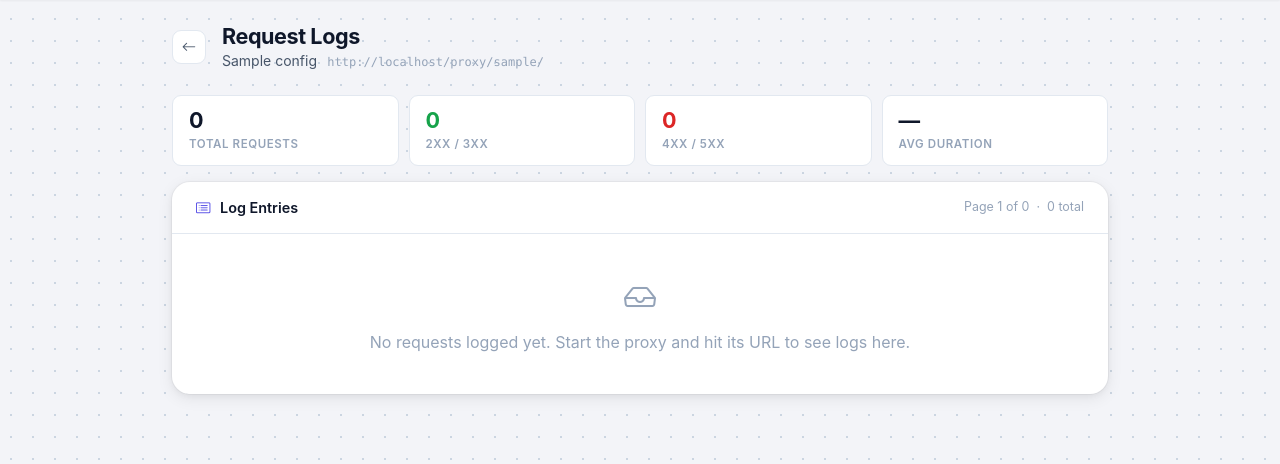
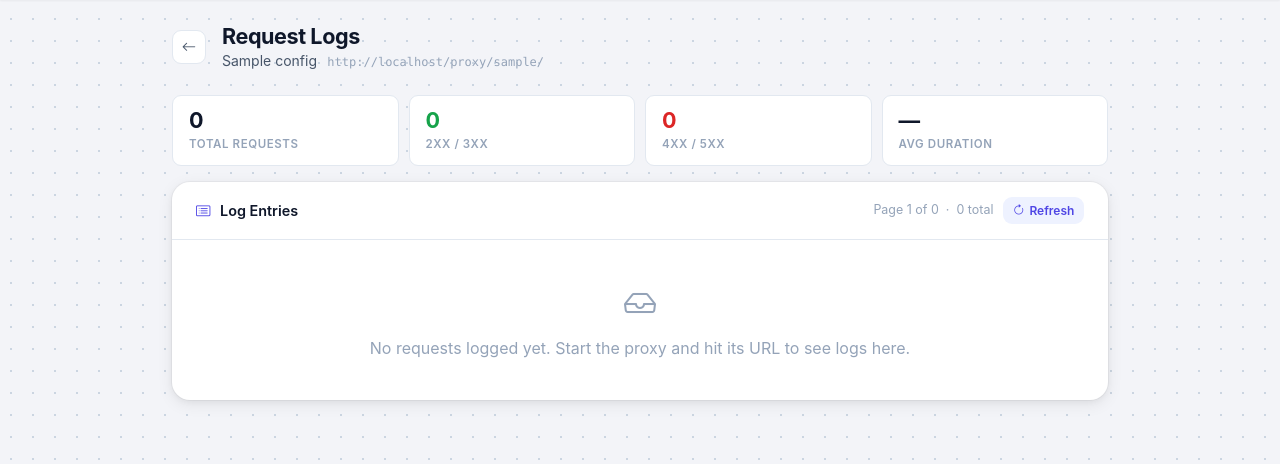
Before and after one commit to adminKing123/bridger, a Flask app: page /proxies/1/logs in a window 1280 px wide. Shown: the part 58-522 px from the top of the page. Run offline with Flask 3, Linux system fonts and the light colour scheme; a user stored in the database is signed in; tables that the repository leaves empty hold one stand-in row (values such as "Sample post").

Commit message:
feat(proxy-logs): add refresh button to logs panel header

```diff
--- a/app/templates/proxy/logs.html
+++ b/app/templates/proxy/logs.html
@@ -60,6 +60,11 @@
           <i class="bi bi-trash3"></i>Clear Logs
         </button>
       {% endif %}
+      <a href="{{ url_for('proxy_manager.logs_proxy', proxy_id=proxy.id, page=logs.page) }}"
+         class="btn-proxy-action view" title="Refresh logs"
+         style="font-size:.75rem;padding:.3rem .6rem;display:inline-flex;align-items:center;gap:.3rem;">
+        <i class="bi bi-arrow-clockwise"></i>Refresh
+      </a>
     </div>
 
     {% if logs.items %}
```
